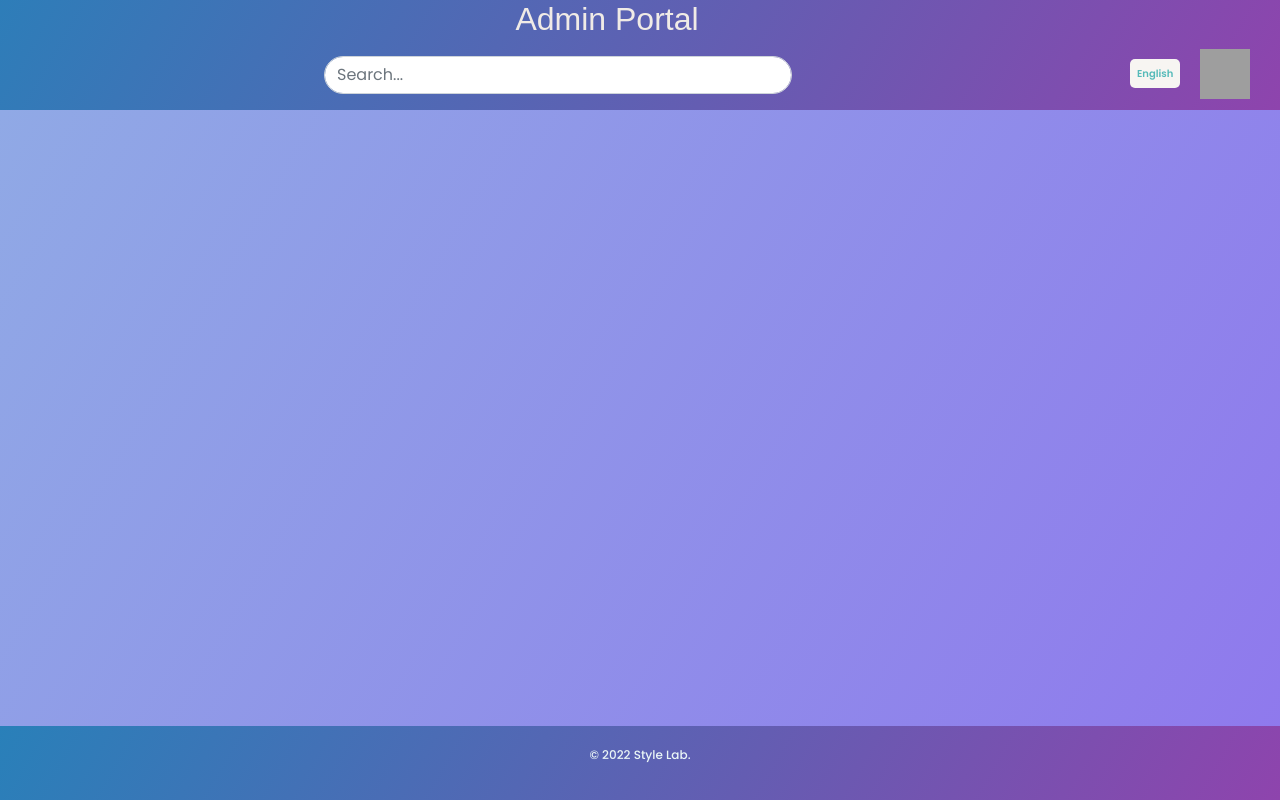
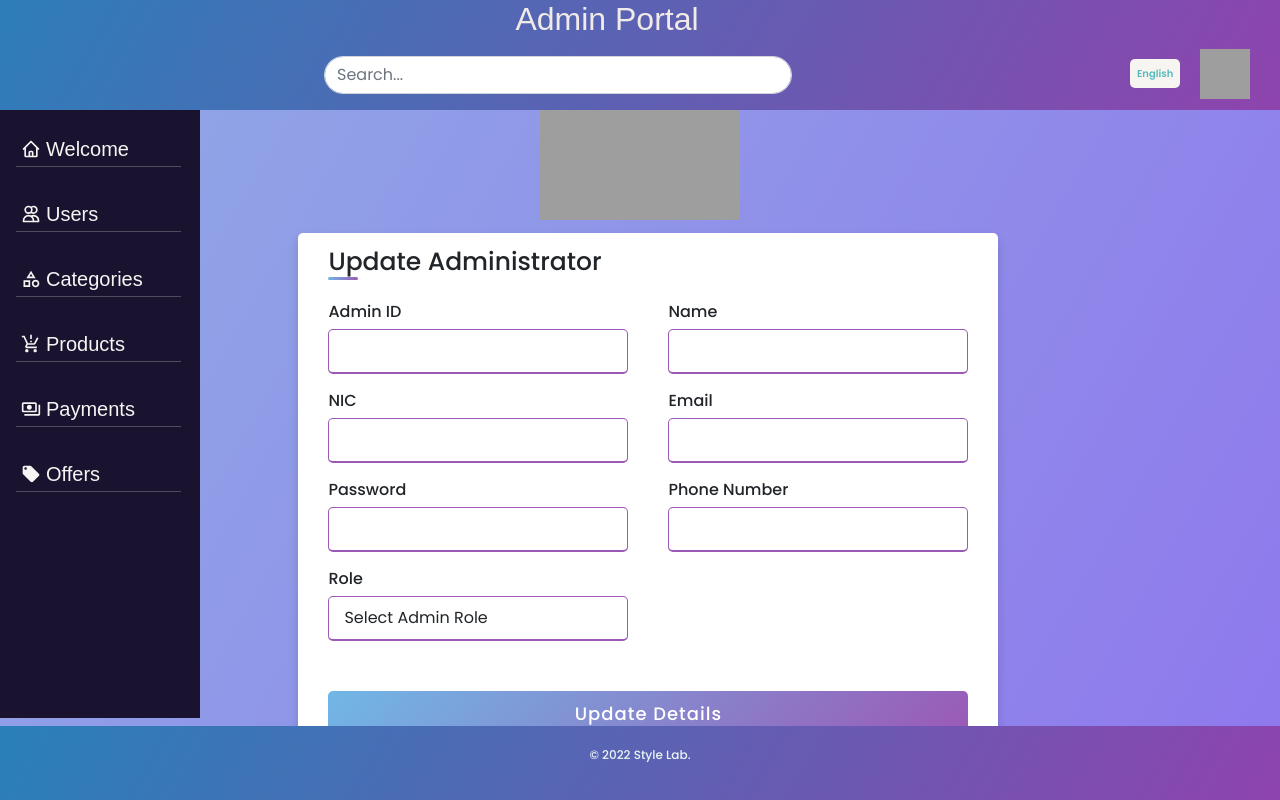
Before and after one commit to HimashaWijewickrama/Online-Clothing-Store, a React (Create React App) app in the folder Frontend/: page /update/1 in a window 1280 px wide. Built offline with nearby package versions, Linux system fonts and the light colour scheme; no server answers; grey boxes are pictures that could not be loaded.

Commit message:
Create Update user(admin) interface

```diff
--- a/Frontend/src/App.js
+++ b/Frontend/src/App.js
@@ -36,7 +36,7 @@ function App() {
         <Route path="/adminlogin" exact component={AdminLogin}/>
         <Route path="/adminlist" exact component={AdminList}/>
         <Route path="/new" exact component={CreateAdmin}/>
-        <Route path="/update" exact component={UpdateAdmin}/>
+        <Route path="/update/:id" exact component={UpdateAdmin}/>
 
 
       </Switch>
--- a/Frontend/src/components/userside/UpdateAdmin.js
+++ b/Frontend/src/components/userside/UpdateAdmin.js
@@ -64,9 +64,6 @@ function UpdateAdmin() {
       setUsers(result.data);
 
   };
-
-
-
 
 
         return (
```
